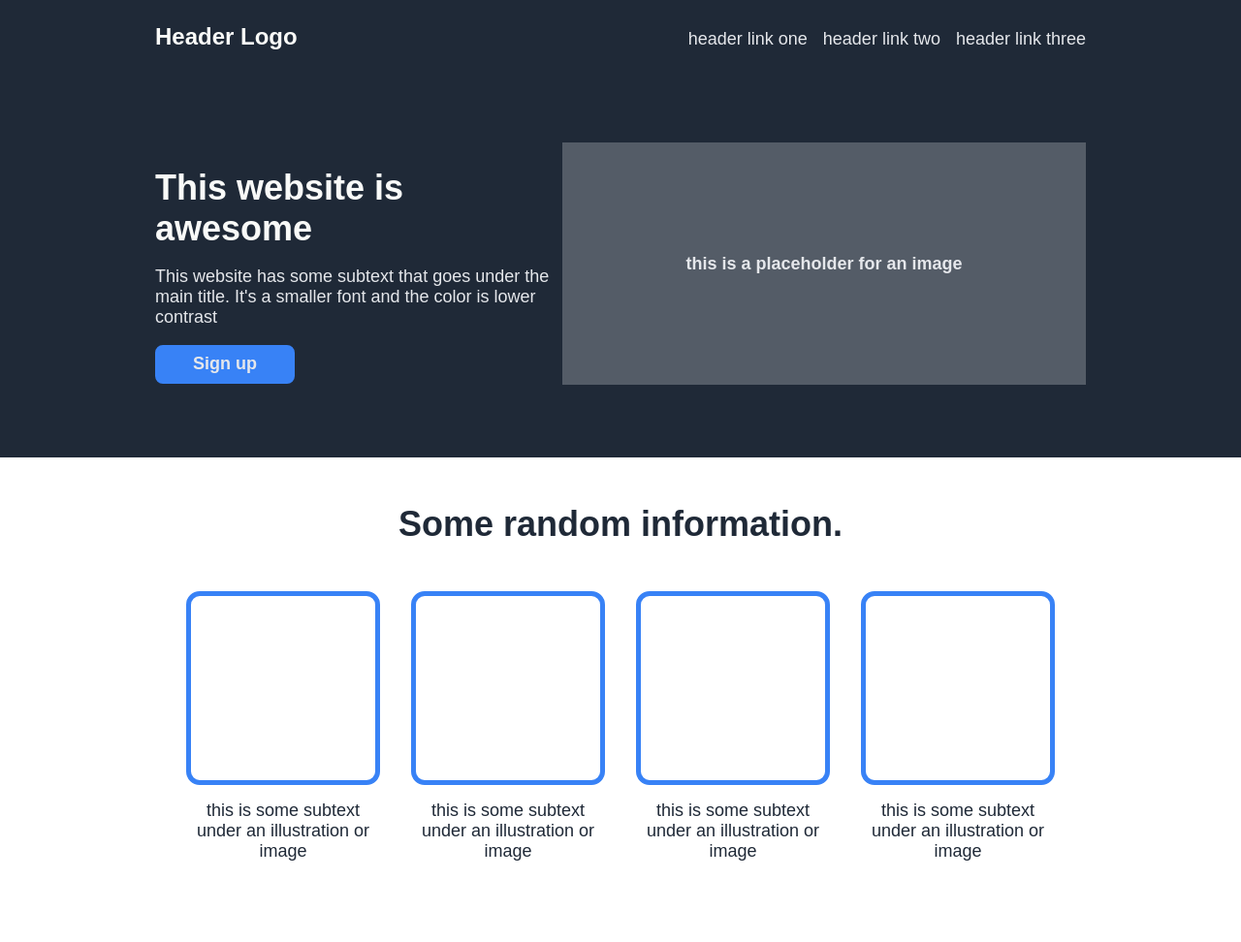
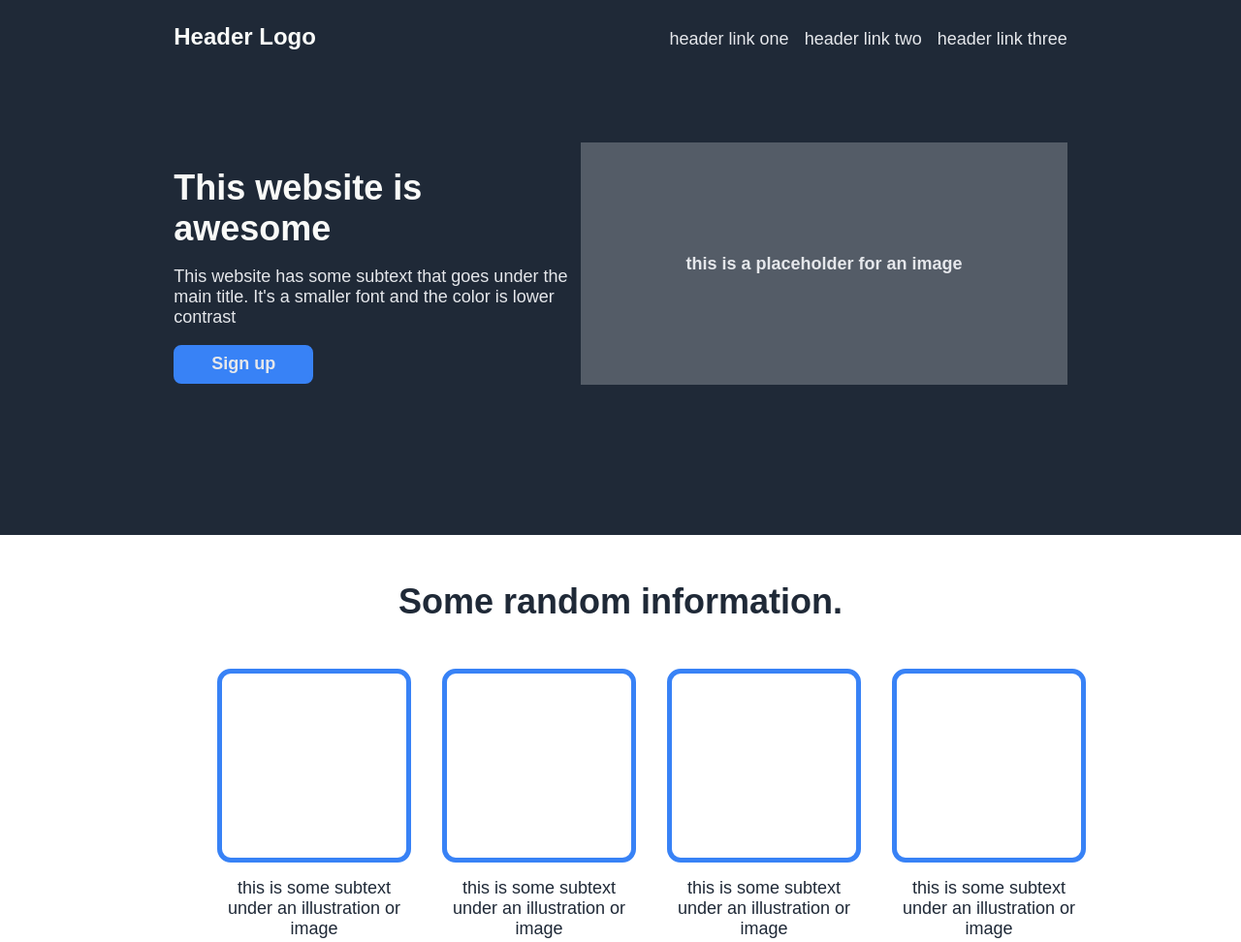
Before and after one commit to S-Terrazas/projects, a plain HTML site: page landing-page/index.html in a window 1280 px wide. Shown: the top 972 px of the page at 97% size. Drawn offline with Linux system fonts and the light colour scheme.

Commit message:
change hero and heading spacing

```diff
--- a/landing-page/style.css
+++ b/landing-page/style.css
@@ -18,7 +18,7 @@ body {
 }
 
 .header-container {
-    width: 75%;
+    width: 72%;
     display: flex;
 }
 
@@ -48,11 +48,12 @@ a {
     color: #E5E7EB;
     display: flex;
     justify-content: center;
+    padding-bottom: 80px;
 }
 
 .hero-container {
     display: flex;
-    width: 75%;
+    width: 72%;
     align-items: center;
     justify-content: space-between;
 }
@@ -108,7 +109,7 @@ button {
 .info-container {
     display: flex;
     flex-direction: column;
-    width: 70%;
+    width: 65%;
     justify-content: center;
     gap: 48px;
     margin-top: 48px;
@@ -125,7 +126,7 @@ button {
 .container {
     display: flex;
     flex-direction: row;
-    justify-content: center;
+    justify-content: space-evenly;
     gap: 32px;
 }
 
```
